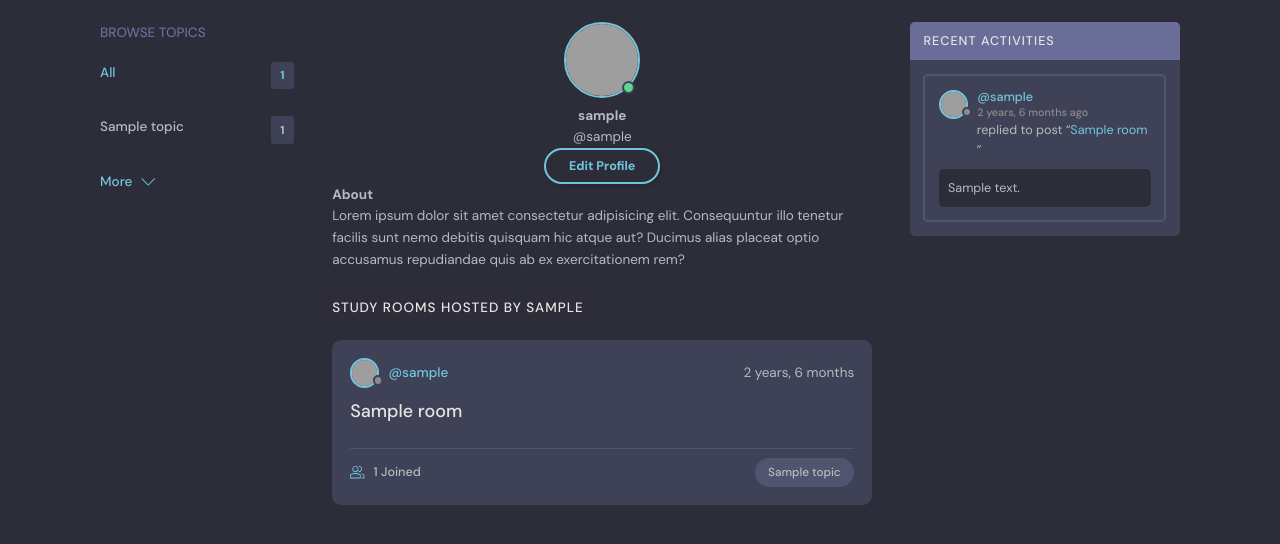
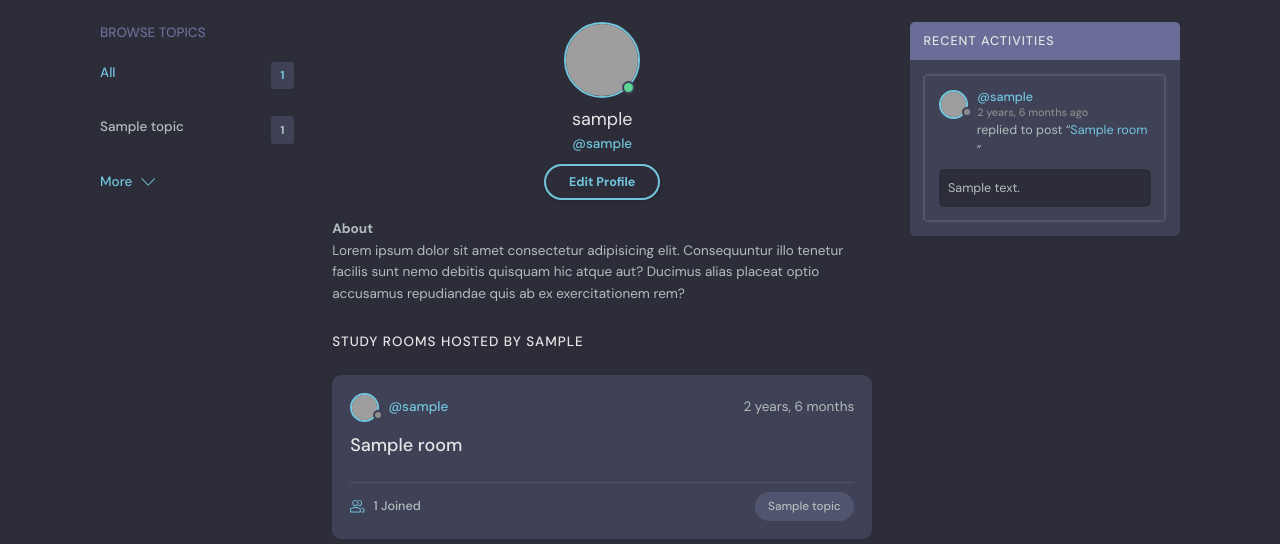
Before and after one commit to JustA3DObject/DevFriends, a Django app: page /profile/1 in a window 1280 px wide. Shown: the part 68-612 px from the top of the page. Run offline with Django 4.2, Linux system fonts and the light colour scheme; tables that the repository leaves empty hold one stand-in row (values such as "Sample post"); grey boxes are pictures that could not be loaded.

Commit message:
Added CSS to profile elements

```diff
--- a/devfriends/static/css/master.css
+++ b/devfriends/static/css/master.css
@@ -683,3 +683,19 @@ a {
 .profile__info {
     text-align: center;
 }
+
+.profile__info h3 {
+    font-size: 2rem;
+    color: var(--color-light);
+    font-weight: 400;
+}
+
+.profile__info p {
+    color: var(--color-main);
+    font-weight: 500;
+    margin-bottom: 1rem;
+}
+
+.profile__about {
+    margin-top: 2rem;
+}
```
